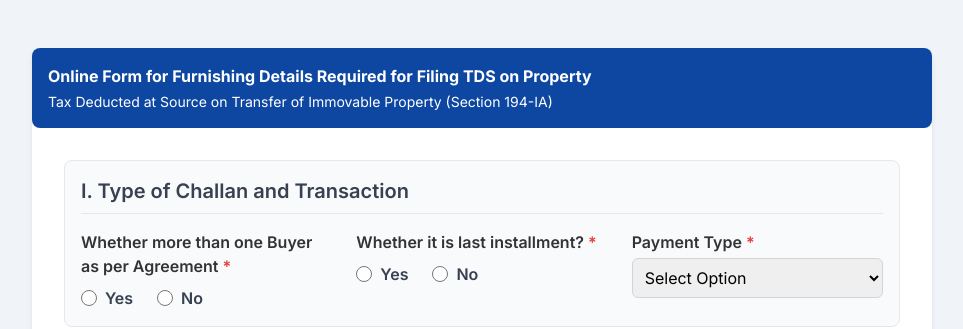
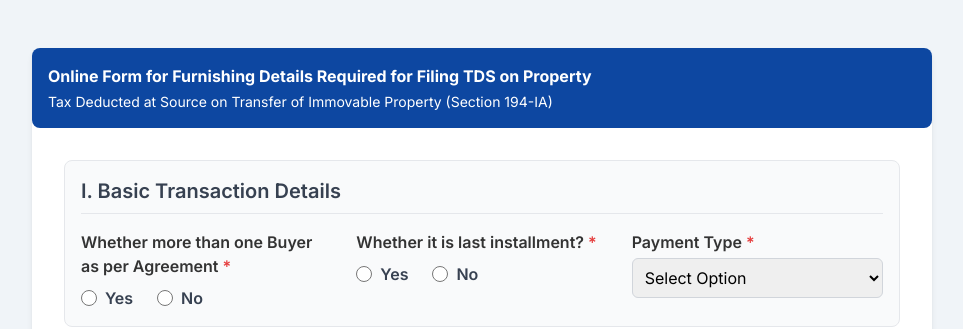
Before and after one commit to arjusmailbox-dotcom/TDS-On-Property, a plain HTML site: page index.html in a window 1280 px wide. Shown: the top 329 px of the page, without its empty margins (158-1121 px from the left). Drawn offline with nearby package versions, Linux system fonts and the light colour scheme.

Commit message:
index.html

```diff
--- a/index.html
+++ b/index.html
@@ -51,7 +51,7 @@
 
             <!-- Section 1: Transaction Details -->
             <div class="border border-gray-200 rounded-lg p-4 bg-gray-50">
-                <h2 class="text-xl font-semibold text-gray-700 border-b pb-2 mb-4">I. Type of Challan and Transaction</h2>
+                <h2 class="text-xl font-semibold text-gray-700 border-b pb-2 mb-4">I. Basic Transaction Details</h2>
                 <div class="grid grid-cols-1 md:grid-cols-3 gap-6">
 
                     <!-- More than one Buyer Field -->
@@ -544,4 +544,5 @@
         });
     </script>
 </body>
+
 </html>
```
